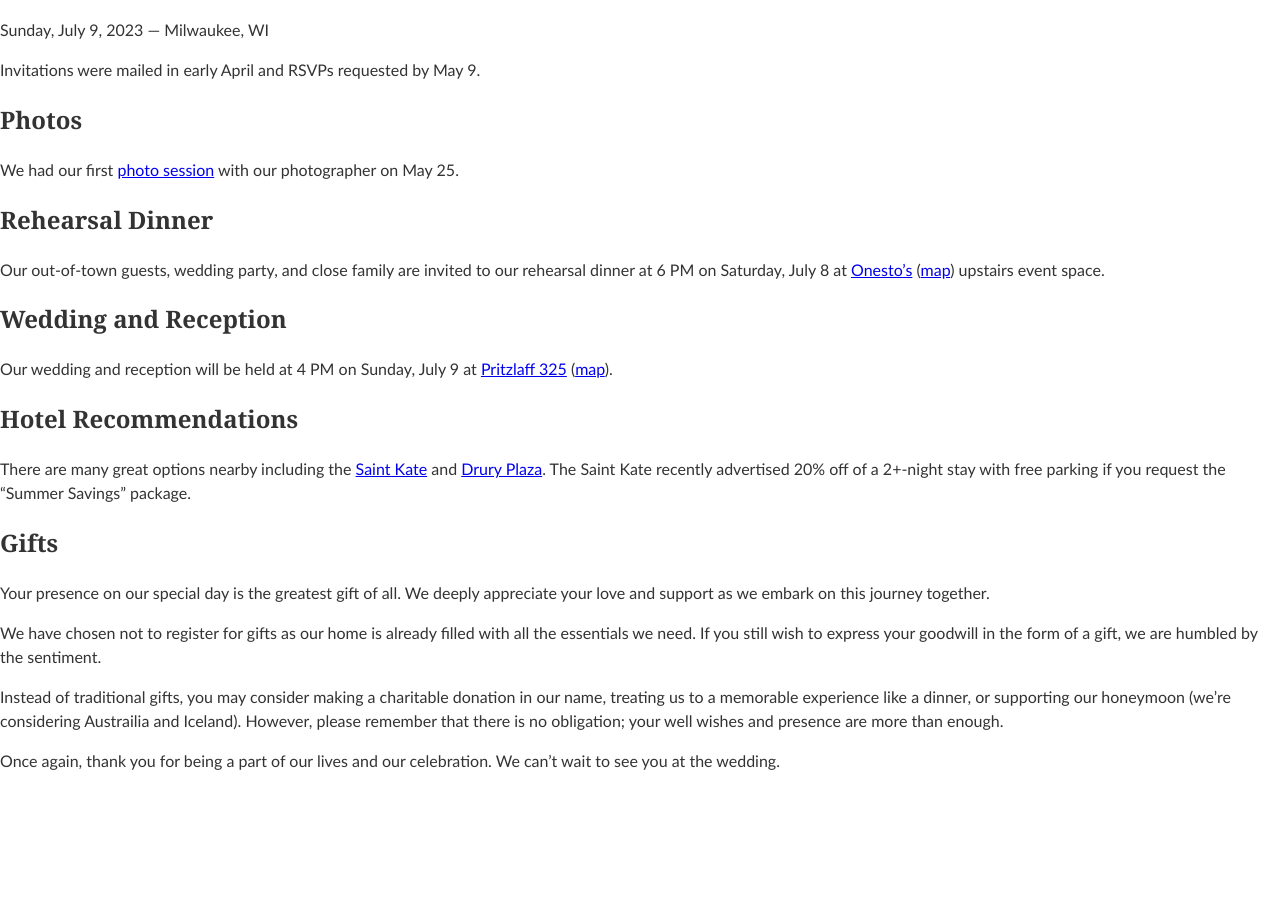
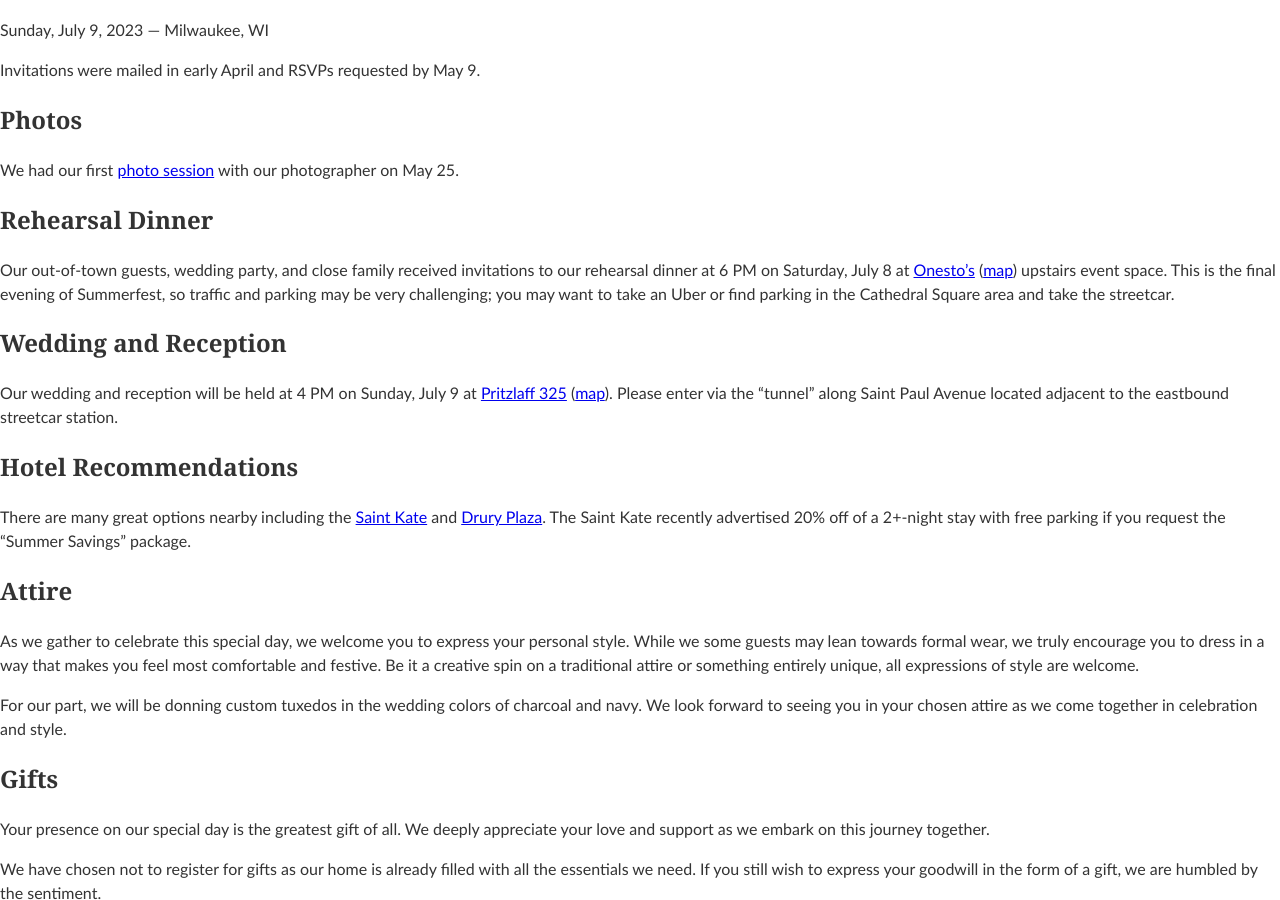
Before and after one commit to edurant/edurant.github.io, a Jekyll site: the page built from swickard-wedding/index.md, in a window 1280 px wide and 900 px high, scrolled down 770 px. Built offline with Jekyll 4.4.1, drawn with Linux system fonts in a browser that asks for light colours; our own code applies the rules of GitHub Pages for plain Markdown files; before the commit the page ends 1559 px from its top, so only the background shows below that.

Commit message:
wedding site updates and details

```diff
--- a/swickard-wedding/index.md
+++ b/swickard-wedding/index.md
@@ -14,15 +14,21 @@
 
 ## Rehearsal Dinner
 
-Our out-of-town guests, wedding party, and close family are invited to our rehearsal dinner at 6 PM on Saturday, July 8 at [Onesto's](https://onestomke.com/) ([map](https://goo.gl/maps/xjsHmUtSTwKb1FfU7)) upstairs event space.
+Our out-of-town guests, wedding party, and close family received invitations to our rehearsal dinner at 6 PM on Saturday, July 8 at [Onesto's](https://onestomke.com/) ([map](https://goo.gl/maps/xjsHmUtSTwKb1FfU7)) upstairs event space. This is the final evening of Summerfest, so traffic and parking may be very challenging; you may want to take an Uber or find parking in the Cathedral Square area and take the streetcar.
 
 ## Wedding and Reception
 
-Our wedding and reception will be held at 4 PM on Sunday, July 9 at [Pritzlaff 325](https://pritzlaffevents.com/) ([map](https://goo.gl/maps/evad1c8pV1Kxz9HH6)).
+Our wedding and reception will be held at 4 PM on Sunday, July 9 at [Pritzlaff 325](https://pritzlaffevents.com/) ([map](https://goo.gl/maps/evad1c8pV1Kxz9HH6)). Please enter via the &ldquo;tunnel&rdquo; along Saint Paul Avenue located adjacent to the eastbound streetcar station.
 
 ## Hotel Recommendations
 
 There are many great options nearby including the [Saint Kate](https://www.saintkatearts.com/) and [Drury Plaza](https://www.reservations.com/hotel/drury-plaza-hotel-downtown-milwaukee-wi). The Saint Kate recently advertised 20% off of a 2+-night stay with free parking if you request the “Summer Savings” package.
+
+## Attire
+
+As we gather to celebrate this special day, we welcome you to express your personal style. While we some guests may lean towards formal wear, we truly encourage you to dress in a way that makes you feel most comfortable and festive. Be it a creative spin on a traditional attire or something entirely unique, all expressions of style are welcome.
+
+For our part, we will be donning custom tuxedos in the wedding colors of charcoal and navy. We look forward to seeing you in your chosen attire as we come together in celebration and style.
 
 ## Gifts
 
```
